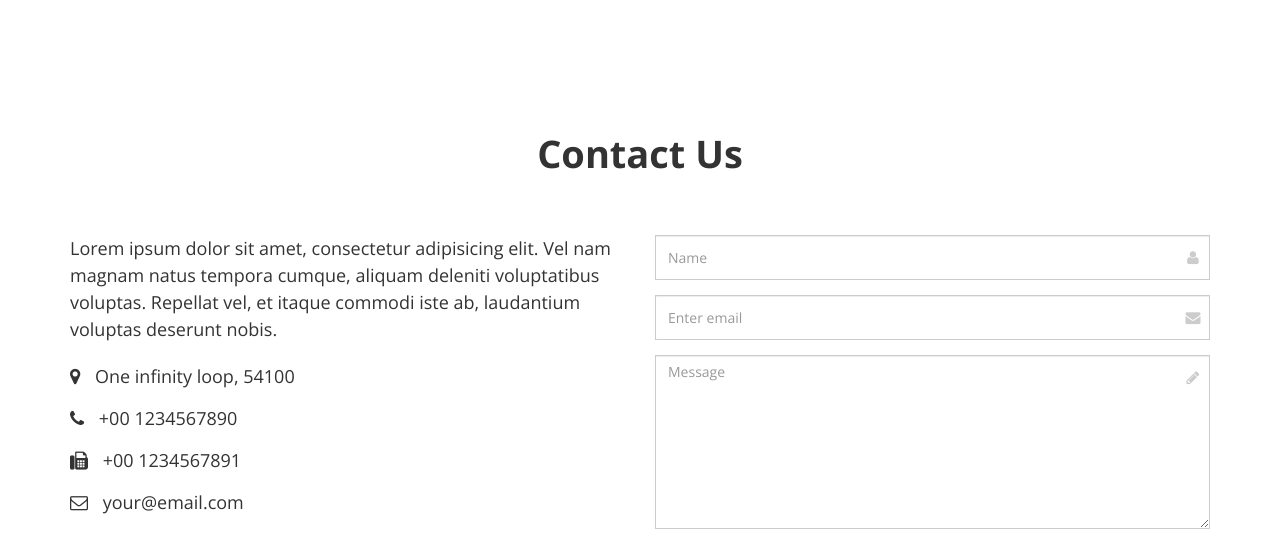
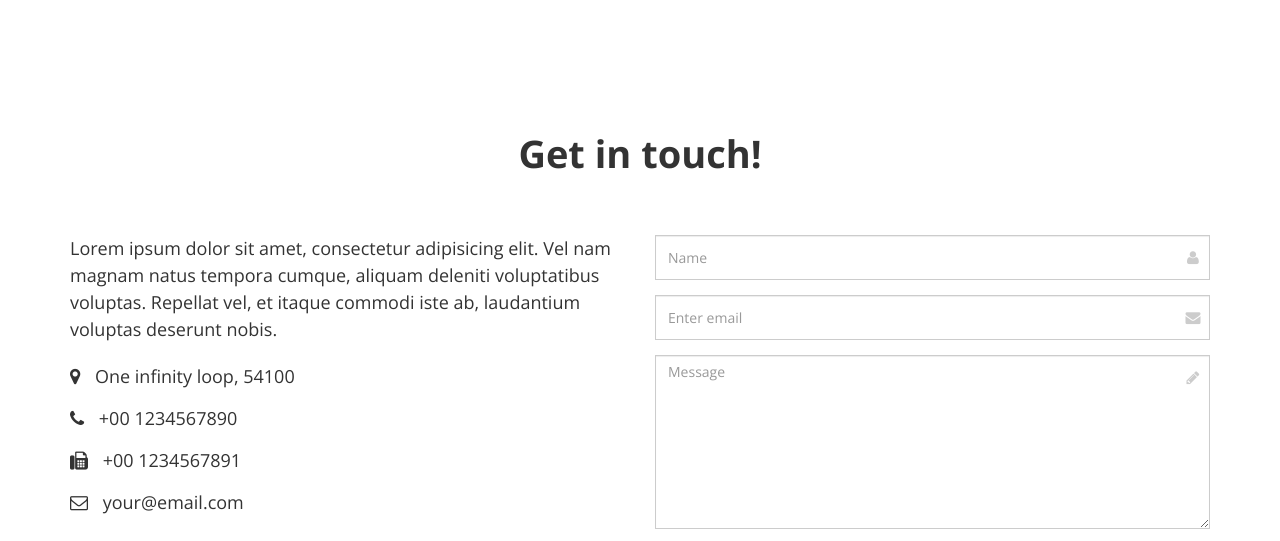
Before and after one commit to chatofrey/koffrey-portfolio, a website: page index.html in a window 1280 px wide. Shown: the part 3060-3601 px from the top of the page. Drawn offline with nearby package versions, Linux system fonts and the light colour scheme; files whose address does not match are found by name.

Commit message:
updated index

```diff
--- a/index.html
+++ b/index.html
@@ -755,7 +755,7 @@
 			<!-- ================ -->
 			<div class="footer section">
 				<div class="container">
-					<h1 class="title text-center" id="contact">Contact Us</h1>
+					<h1 class="title text-center" id="contact">Get in touch!</h1>
 					<div class="space"></div>
 					<div class="row">
 						<div class="col-sm-6">
```
